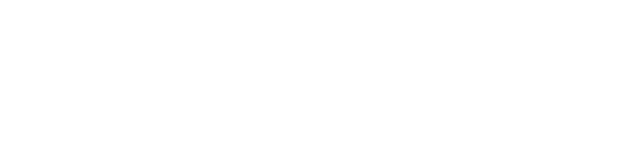
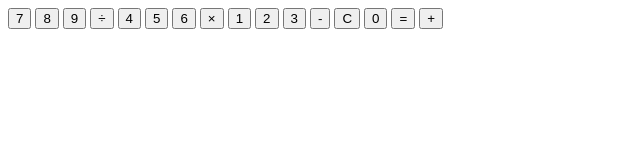
Before and after one commit to Chrono-QuasarDev/odin-calculator, a plain HTML site: page index.html in a window 1280 px wide. Shown: the whole page, without its empty margins (0-640 px from the left). Drawn offline with Linux system fonts and the light colour scheme.

Commit message:
Create calculator HTML structure with display and buttons

```diff
--- a/index.html
+++ b/index.html
@@ -7,7 +7,27 @@
   <title>Calculator</title>
 </head>
 <body>
-
+  <div class="calculator">
+    <div class="displayArea"></div>
+    <div class="buttonsContainer">
+      <button>7</button>
+      <button>8</button>
+      <button>9</button>
+      <button>÷</button>
+      <button>4</button>
+      <button>5</button>
+      <button>6</button>
+      <button>×</button>
+      <button>1</button>
+      <button>2</button>
+      <button>3</button>
+      <button>-</button>
+      <button>C</button>
+      <button>0</button>
+      <button>=</button>
+      <button>+</button>
+    </div>
+  </div>
   <script src="script.js"></script>
 </body>
 </html>
```
